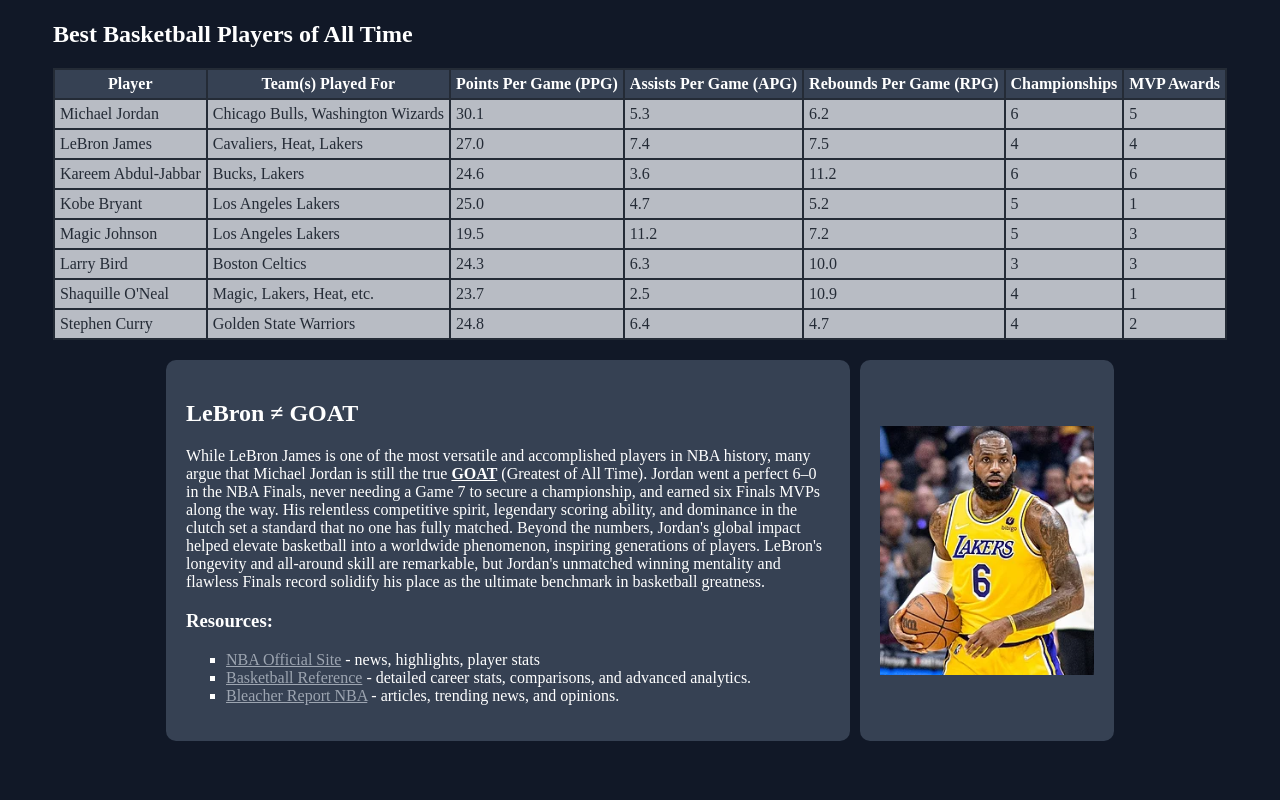
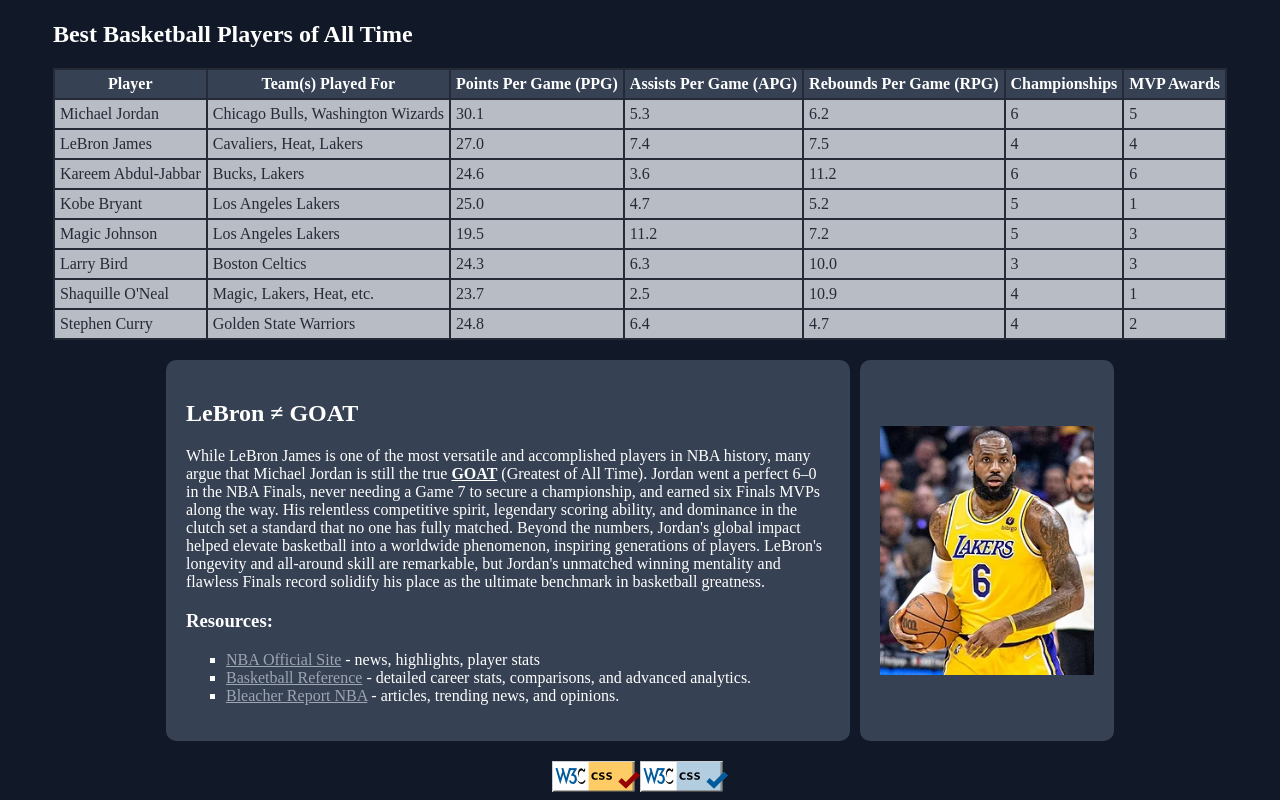
Before and after one commit to theodorfarag/GUI-HW1, a plain HTML site: page index.html in a window 1280 px wide. Shown: the part 584-1384 px from the top of the page. Before the commit the page ends 1333 px from the top, so only its background shows below. Drawn offline with Linux system fonts and the light colour scheme.

Commit message:
added some images to use on the website

```diff
--- a/index.html
+++ b/index.html
@@ -213,5 +213,9 @@ updated by TF on September 9, 2025 at 12:30 pM
             </a>
         </div>
     </div>
+    <div class="center spacing-top">
+        <img src="./images/valid-css.png" alt="Valid css">
+        <img src="./images/valid-css-blue.png" alt="Valid css blue">
+    </div>
 </body>
 </html>
--- a/style.css
+++ b/style.css
@@ -82,7 +82,7 @@ td {
 /*
     Table cell background and text color
 */
-    background-color: #b8bcc4;
+    background-color:  #b8bcc4;
     color: #242b36;
 }
 
```
Also changed, not shown: images/valid-css-blue.png (added), images/valid-css.png (added), 1 other file.
